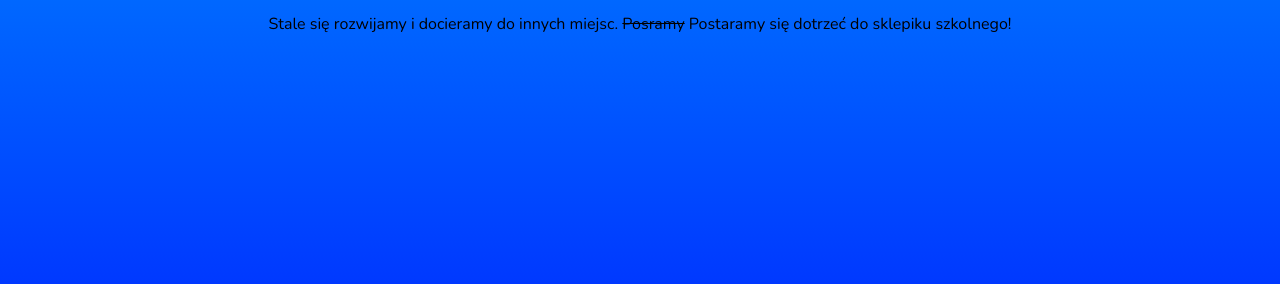
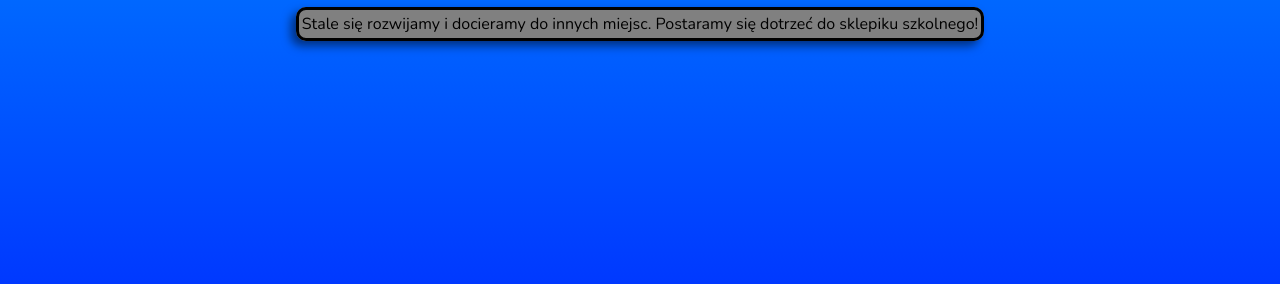
Before and after one commit to dropy-kaczory/dropy-kaczory.github.io, a plain HTML site: page zakup.html in a window 1280 px wide. Shown: the part 482-766 px from the top of the page. Drawn offline with nearby package versions, Linux system fonts and the light colour scheme.

Commit message:
Łindołs ikspe

```diff
--- a/style.css
+++ b/style.css
@@ -91,3 +91,12 @@ ul {
 cross {
     text-decoration: line-through;
 }
+
+span {
+    box-sizing: border-box;
+    box-shadow: -5px 5px 10px rgba(0, 0, 0, 0.5);
+    background-color: gray;
+    padding: 3px;
+    border-radius: 10px;
+    border: 3px #000 solid;
+}
--- a/zakup.html
+++ b/zakup.html
@@ -26,7 +26,7 @@
                 <a href="https://chat.whatsapp.com/IKIh98weoXfGmOtho1doo0" target="_blank" rel="noopener" referrerpolicy="origin">drop - Kanał firmowy</a>
             </li>
         </ul>
-        <span>Stale się rozwijamy i docieramy do innych miejsc. <cross>Posramy</cross> Postaramy się dotrzeć do sklepiku szkolnego!</span>
+        <span>Stale się rozwijamy i docieramy do innych miejsc. Postaramy się dotrzeć do sklepiku szkolnego!</span>
     </main>
 </body>
 
```
